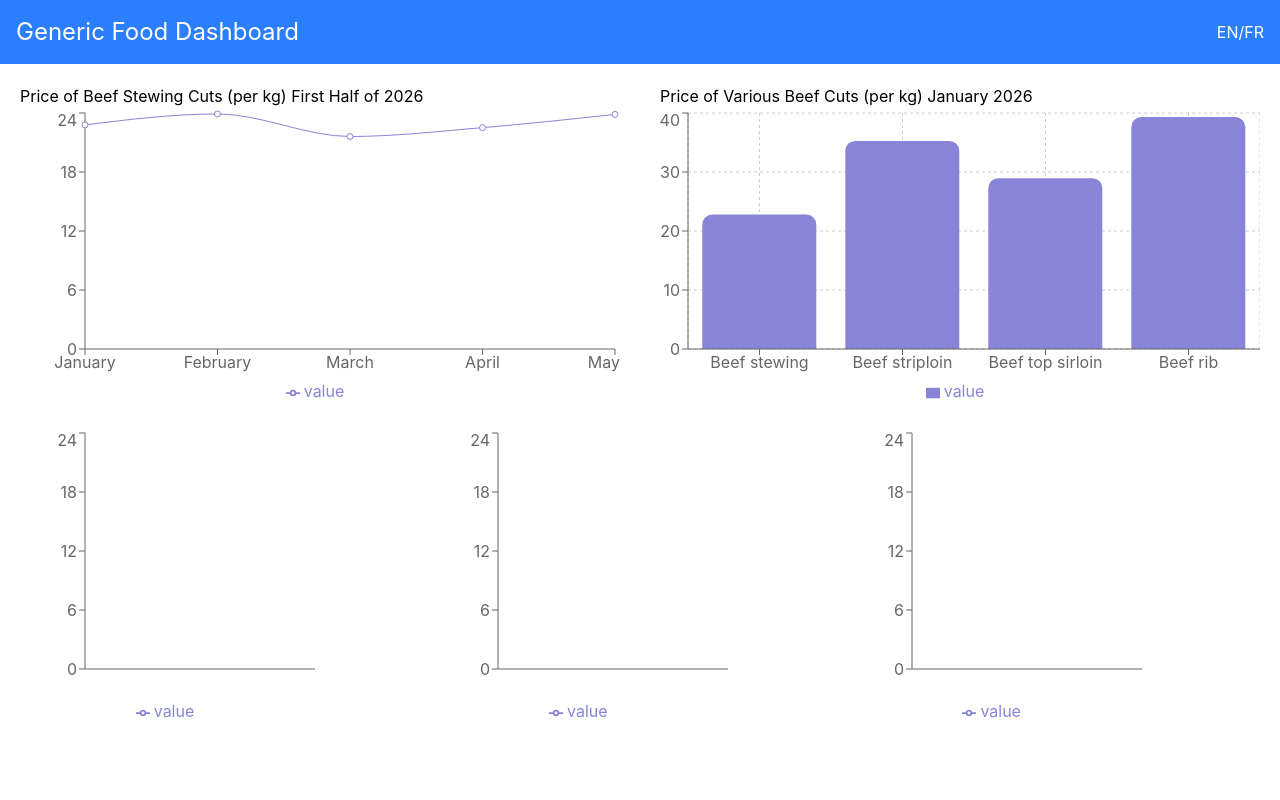
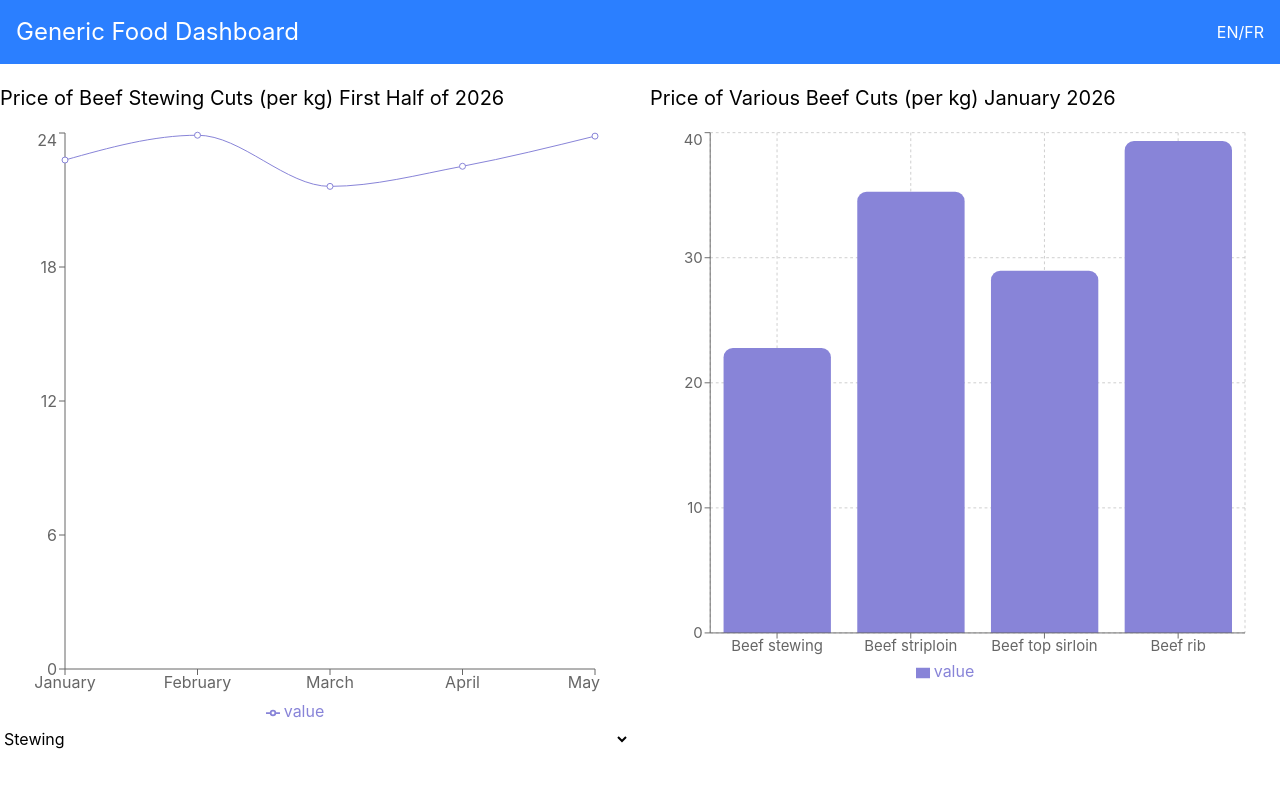
Before and after one commit to Valentino249/SEG3125_A5, a React (Vite) app: page / in a window 1280 px wide. Shown: the top 800 px of the page. Built offline with nearby package versions, Linux system fonts and the light colour scheme.

Commit message:
first graph has settings now

```diff
--- a/src/App.tsx
+++ b/src/App.tsx
@@ -11,8 +11,7 @@ function App() {
   const [currentPage, setCurrentPage] = useState("home");
 
   return (
-    <div className="flex flex-col items-center">
-
+    <div className="flex flex-col items-center ">
       <Header onNavigate={setCurrentPage} />
       <Body onNavigate={setCurrentPage}/>
 
--- a/src/components/Body.tsx
+++ b/src/components/Body.tsx
@@ -1,15 +1,43 @@
 import { ResponsiveContainer, LineChart, XAxis, YAxis, Tooltip, Legend, Line, BarChart, CartesianGrid, Bar } from "recharts";
+import { useState } from "react";
 
 interface HeroProps {
   onNavigate: (page: string) => void;
 }
 
-const data = [
+
+
+function Body({ onNavigate }: HeroProps) {
+
+    const data_stewing = [
         { month: "January", value: 22.79},
         { month: "February", value: 23.90},
         { month: "March", value: 21.61},
         { month: "April", value: 22.51},
         { month: "May", value: 23.86}
+    ]
+
+    const data_striploin = [
+        { month: "January", value: 35.27},
+        { month: "February", value: 35.56},
+        { month: "March", value: 40.09},
+        { month: "April", value: 42.42},
+        { month: "May", value: 35.30}
+    ]
+
+    const data_top_sirloin = [
+        { month: "January", value: 28.95},
+        { month: "February", value: 24.87},
+        { month: "March", value: 29.22},
+        { month: "April", value: 28.94},
+        { month: "May", value: 30.60}
+    ]
+    const data_rib = [
+        { month: "January", value: 39.33},
+        { month: "February", value: 37.70},
+        { month: "March", value: 35.69},
+        { month: "April", value: 30.56},
+        { month: "May", value: 31.14}
     ]
 
 const data_2 = [
@@ -19,16 +47,46 @@ const data_2 = [
     { cut: "Beef rib", value: 39.33},
 ]
 
-function Body({ onNavigate }: HeroProps) {
+    const [dataSelection, setDataSelection] = useState(data_stewing);
+    const [dataName, setDataName] = useState("Stewing")
+
+     const handleSubmit = (e:any) => {
+        console.log(e)
+
+
+      switch (e) {
+        case "stewing":
+            console.log("1")
+            setDataSelection(data_stewing)
+            setDataName("Stewing")
+            break;
+        case "striploin":
+            console.log("2")
+            setDataSelection(data_striploin)
+            setDataName("Striploin")
+            break;
+        case "top sirloin":
+            console.log("3")
+            setDataSelection(data_top_sirloin)
+            setDataName("Top Sirloin")
+            break;
+        case "rib":
+            console.log("4")
+            setDataSelection(data_rib)
+            setDataName("Rib")
+            break;
+      }
+
+  }
     return (
         <div>
-            <div className="relative h-screen ">
+            <div className="relative h-screen">
 
-                <div className="mt-5 mb-5 grid grid-cols-2 gap-10">
+                <div className="mt-5 mb-5 grid grid-cols-2 gap-5">
                     <div className="flex flex-col">
-                        <p>Price of Beef Stewing Cuts (per kg) First Half of 2026</p>
-                        <ResponsiveContainer width={600} height={300}>
-                            <LineChart data={data}>
+                        <p className="text-xl mb-4">Price of Beef {dataName} Cuts (per kg) First Half of 2026</p>
+                        <ResponsiveContainer width={600} height={600}>
+                            <LineChart data={dataSelection}>
                                 <XAxis dataKey="month"/>
                                 <YAxis />
                                 <Tooltip/>
@@ -37,11 +95,19 @@ function Body({ onNavigate }: HeroProps) {
                             </LineChart>
                         </ResponsiveContainer>
 
+                            <select name="options" id="options" onChange={e => handleSubmit(e.target.value)}>
+                            <option value="stewing">Stewing</option>
+                            <option value="striploin">Striploin</option>
+                            <option value="top sirloin">Top Sirloin</option>
+                            <option value="rib">Rib</option>
+                        </select>
+
+
                     </div>
 
                     <div className="flex flex-col">
-                        <p>Price of Various Beef Cuts (per kg) January 2026</p>
-                        <ResponsiveContainer width={600} height={300}>
+                        <p className="text-xl mb-4">Price of Various Beef Cuts (per kg) January 2026</p>
+                        <ResponsiveContainer width={600} height={600}>
                             <BarChart
                                 style={{ width: '100%', maxWidth: '700px', maxHeight: '70vh', aspectRatio: 1.618 }}
                                 responsive
@@ -66,36 +132,7 @@ function Body({ onNavigate }: HeroProps) {
                     </div>
 
                 </div>
-                <div className="grid grid-cols-3">
-                    <ResponsiveContainer width={300} height={300}>
-                        <LineChart data={data}>
-                            <XAxis dataKey="name"/>
-                            <YAxis />
-                            <Tooltip/>
-                            <Legend/>
-                            <Line type="monotone" dataKey="value" stroke="#8884d8"/>
-                        </LineChart>
-                    </ResponsiveContainer>
 
-                    <ResponsiveContainer width={300} height={300}>
-                            <LineChart data={data}>
-                                <XAxis dataKey="name"/>
-                                <YAxis />
-                                <Tooltip/>
-                                <Legend/>
-                                <Line type="monotone" dataKey="value" stroke="#8884d8"/>
-                            </LineChart>
-                        </ResponsiveContainer>
-                        <ResponsiveContainer width={300} height={300}>
-                            <LineChart data={data}>
-                                <XAxis dataKey="name"/>
-                                <YAxis />
-                                <Tooltip/>
-                                <Legend/>
-                                <Line type="monotone" dataKey="value" stroke="#8884d8"/>
-                            </LineChart>
-                        </ResponsiveContainer>
-                </div>
 
             </div>
         </div>
```
Lines whose indentation alone changed are shown as unchanged.
